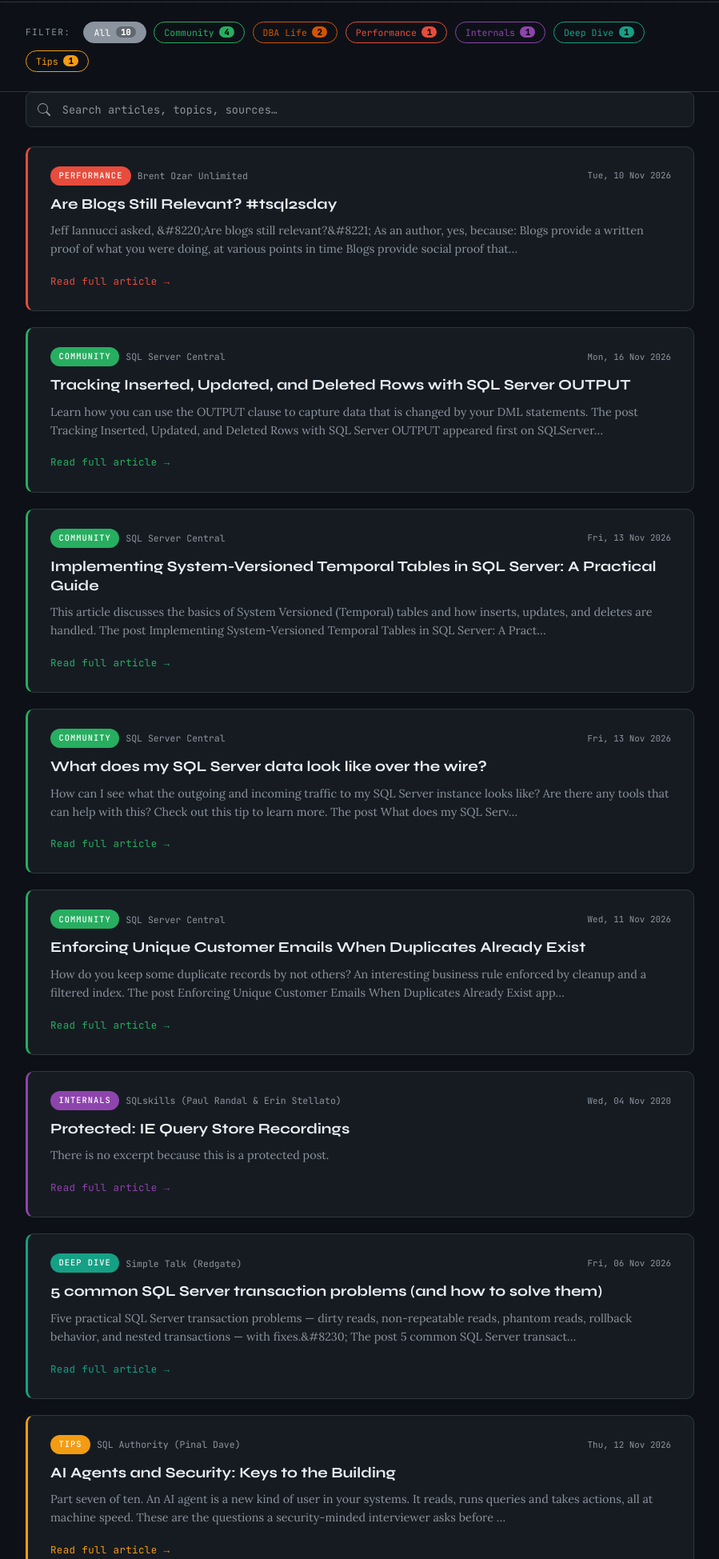
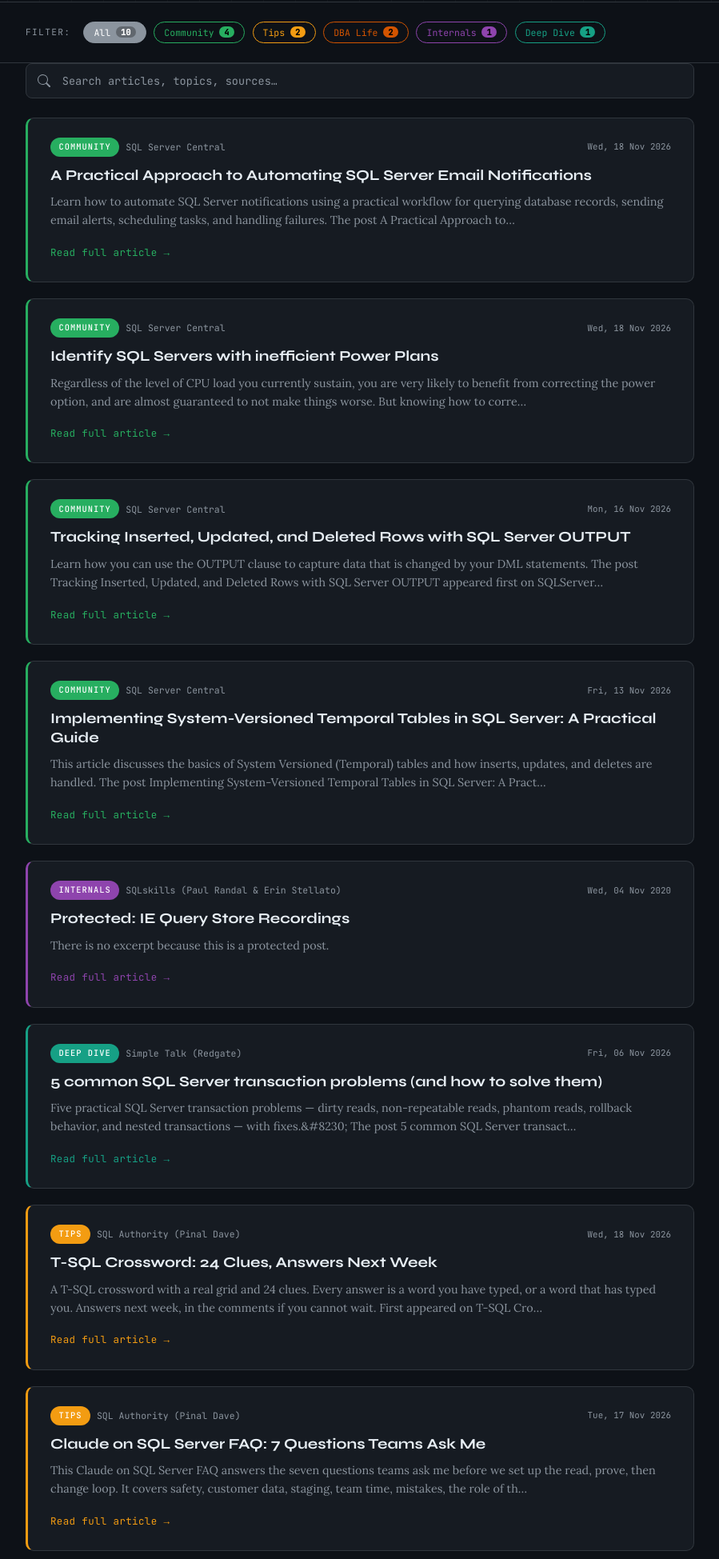
Before and after one commit to amanjaiswal240/SQL-Server-Digest, a plain HTML site: page site/index.html in a window 1280 px wide. Shown: the part 434-2383 px from the top of the page at 80% size, without its empty margins (190-1089 px from the left). Drawn offline with Linux system fonts and the light colour scheme.

Commit message:
chore: daily digest refresh 2026-11-18 07:49 UTC

```diff
--- a/site/index.html
+++ b/site/index.html
@@ -375,7 +375,7 @@
         <span class="stat-num">10</span>
         <span class="stat-label">Trusted Sources</span>
       </div>
-      <p class="updated">Updated <span>November 17, 2026 — 08:16 UTC</span></p>
+      <p class="updated">Updated <span>November 18, 2026 — 07:49 UTC</span></p>
     </div>
   </div>
 </header>
@@ -386,7 +386,7 @@
   <button class="filter-btn active" data-tag="all" style="--c:#8b949e">
     All <span>10</span>
   </button>
-  <button class="filter-btn" data-tag="Community" style="--c:#27ae60">Community <span>4</span></button><button class="filter-btn" data-tag="DBA Life" style="--c:#d35400">DBA Life <span>2</span></button><button class="filter-btn" data-tag="Performance" style="--c:#e74c3c">Performance <span>1</span></button><button class="filter-btn" data-tag="Internals" style="--c:#8e44ad">Internals <span>1</span></button><button class="filter-btn" data-tag="Deep Dive" style="--c:#16a085">Deep Dive <span>1</span></button><button class="filter-btn" data-tag="Tips" style="--c:#f39c12">Tips <span>1</span></button>
+  <button class="filter-btn" data-tag="Community" style="--c:#27ae60">Community <span>4</span></button><button class="filter-btn" data-tag="Tips" style="--c:#f39c12">Tips <span>2</span></button><button class="filter-btn" data-tag="DBA Life" style="--c:#d35400">DBA Life <span>2</span></button><button class="filter-btn" data-tag="Internals" style="--c:#8e44ad">Internals <span>1</span></button><button class="filter-btn" data-tag="Deep Dive" style="--c:#16a085">Deep Dive <span>1</span></button>
 </div>
 
 <!-- SEARCH -->
@@ -403,21 +403,36 @@
 <!-- ARTICLES -->
 <main class="feed" id="js-feed">
 
-    <article class="card" style="--accent:#e74c3c" data-index="0">
+    <article class="card" style="--accent:#27ae60" data-index="0">
       <div class="card-top">
-        <span class="tag" style="background:#e74c3c">Performance</span>
-        <span class="source">Brent Ozar Unlimited</span>
-        <span class="pub-date">Tue, 10 Nov 2026</span>
+        <span class="tag" style="background:#27ae60">Community</span>
+        <span class="source">SQL Server Central</span>
+        <span class="pub-date">Wed, 18 Nov 2026</span>
       </div>
-      <h2><a href="https://www.brentozar.com/archive/2026/11/are-blogs-still-relevant-tsql2sday/" target="_blank" rel="noopener">Are Blogs Still Relevant? #tsql2sday</a></h2>
-      <p class="excerpt">Jeff Iannucci asked, &amp;#8220;Are blogs still relevant?&amp;#8221; As an author, yes, because: Blogs provide a written proof of what you were doing, at various points in time Blogs provide social proof that…</p>
+      <h2><a href="https://www.sqlservercentral.com/articles/a-practical-approach-to-automating-sql-server-email-notifications" target="_blank" rel="noopener">A Practical Approach to Automating SQL Server Email Notifications</a></h2>
+      <p class="excerpt">Learn how to automate SQL Server notifications using a practical workflow for querying database records, sending email alerts, scheduling tasks, and handling failures.
+The post A Practical Approach to…</p>
 
-      <a class="read-link" href="https://www.brentozar.com/archive/2026/11/are-blogs-still-relevant-tsql2sday/" target="_blank" rel="noopener">
+      <a class="read-link" href="https://www.sqlservercentral.com/articles/a-practical-approach-to-automating-sql-server-email-notifications" target="_blank" rel="noopener">
         Read full article →
       </a>
     </article>
 
     <article class="card" style="--accent:#27ae60" data-index="1">
+      <div class="card-top">
+        <span class="tag" style="background:#27ae60">Community</span>
+        <span class="source">SQL Server Central</span>
+        <span class="pub-date">Wed, 18 Nov 2026</span>
+      </div>
+      <h2><a href="https://www.sqlservercentral.com/articles/identify-sql-servers-with-inefficient-power-plans" target="_blank" rel="noopener">Identify SQL Servers with inefficient Power Plans</a></h2>
+      <p class="excerpt">Regardless of the level of CPU load you currently sustain, you are very likely to benefit from correcting the power option, and are almost guaranteed to not make things worse. But knowing how to corre…</p>
+
+      <a class="read-link" href="https://www.sqlservercentral.com/articles/identify-sql-servers-with-inefficient-power-plans" target="_blank" rel="noopener">
+        Read full article →
+      </a>
+    </article>
+
+    <article class="card" style="--accent:#27ae60" data-index="2">
       <div class="card-top">
         <span class="tag" style="background:#27ae60">Community</span>
         <span class="source">SQL Server Central</span>
@@ -432,7 +447,7 @@ The post Tracking Inserted, Updated, and Deleted Rows with SQL Server OUTPUT app
       </a>
     </article>
 
-    <article class="card" style="--accent:#27ae60" data-index="2">
+    <article class="card" style="--accent:#27ae60" data-index="3">
       <div class="card-top">
         <span class="tag" style="background:#27ae60">Community</span>
         <span class="source">SQL Server Central</span>
@@ -447,37 +462,7 @@ The post Implementing System-Versioned Temporal Tables in SQL Server: A Pract…
       </a>
     </article>
 
-    <article class="card" style="--accent:#27ae60" data-index="3">
-      <div class="card-top">
-        <span class="tag" style="background:#27ae60">Community</span>
-        <span class="source">SQL Server Central</span>
-        <span class="pub-date">Fri, 13 Nov 2026</span>
-      </div>
-      <h2><a href="https://www.sqlservercentral.com/articles/what-does-my-sql-server-data-look-like-over-the-wire" target="_blank" rel="noopener">What does my SQL Server data look like over the wire?</a></h2>
-      <p class="excerpt">How can I see what the outgoing and incoming traffic to my SQL Server instance looks like? Are there any tools that can help with this? Check out this tip to learn more.
-The post What does my SQL Serv…</p>
-
-      <a class="read-link" href="https://www.sqlservercentral.com/articles/what-does-my-sql-server-data-look-like-over-the-wire" target="_blank" rel="noopener">
-        Read full article →
-      </a>
-    </article>
-
-    <article class="card" style="--accent:#27ae60" data-index="4">
-      <div class="card-top">
-        <span class="tag" style="background:#27ae60">Community</span>
-        <span class="source">SQL Server Central</span>
-        <span class="pub-date">Wed, 11 Nov 2026</span>
-      </div>
-      <h2><a href="https://www.sqlservercentral.com/articles/enforcing-unique-customer-emails-when-duplicates-already-exist" target="_blank" rel="noopener">Enforcing Unique Customer Emails When Duplicates Already Exist</a></h2>
-      <p class="excerpt">How do you keep some duplicate records by not others? An interesting business rule enforced by cleanup and a filtered index.
-The post Enforcing Unique Customer Emails When Duplicates Already Exist app…</p>
-
-      <a class="read-link" href="https://www.sqlservercentral.com/articles/enforcing-unique-customer-emails-when-duplicates-already-exist" target="_blank" rel="noopener">
-        Read full article →
-      </a>
-    </article>
-
-    <article class="card" style="--accent:#8e44ad" data-index="5">
+    <article class="card" style="--accent:#8e44ad" data-index="4">
       <div class="card-top">
         <span class="tag" style="background:#8e44ad">Internals</span>
         <span class="source">SQLskills (Paul Randal &amp; Erin Stellato)</span>
@@ -491,7 +476,7 @@ The post Enforcing Unique Customer Emails When Duplicates Already Exist app…</
       </a>
     </article>
 
-    <article class="card" style="--accent:#16a085" data-index="6">
+    <article class="card" style="--accent:#16a085" data-index="5">
       <div class="card-top">
         <span class="tag" style="background:#16a085">Deep Dive</span>
         <span class="source">Simple Talk (Redgate)</span>
@@ -506,16 +491,31 @@ The post 5 common SQL Server transact…</p>
       </a>
     </article>
 
+    <article class="card" style="--accent:#f39c12" data-index="6">
+      <div class="card-top">
+        <span class="tag" style="background:#f39c12">Tips</span>
+        <span class="source">SQL Authority (Pinal Dave)</span>
+        <span class="pub-date">Wed, 18 Nov 2026</span>
+      </div>
+      <h2><a href="https://blog.sqlauthority.com/2026/11/18/tsql-crossword/" target="_blank" rel="noopener">T-SQL Crossword: 24 Clues, Answers Next Week</a></h2>
+      <p class="excerpt">A T-SQL crossword with a real grid and 24 clues. Every answer is a word you have typed, or a word that has typed you. Answers next week, in the comments if you cannot wait.
+First appeared on T-SQL Cro…</p>
+
+      <a class="read-link" href="https://blog.sqlauthority.com/2026/11/18/tsql-crossword/" target="_blank" rel="noopener">
+        Read full article →
+      </a>
+    </article>
+
     <article class="card" style="--accent:#f39c12" data-index="7">
       <div class="card-top">
         <span class="tag" style="background:#f39c12">Tips</span>
         <span class="source">SQL Authority (Pinal Dave)</span>
-        <span class="pub-date">Thu, 12 Nov 2026</span>
+        <span class="pub-date">Tue, 17 Nov 2026</span>
       </div>
-      <h2><a href="https://blog.sqlauthority.com/2026/11/12/ai-agents-and-security-interview-questions/" target="_blank" rel="noopener">AI Agents and Security: Keys to the Building</a></h2>
-      <p class="excerpt">Part seven of ten. An AI agent is a new kind of user in your systems. It reads, runs queries and takes actions, all at machine speed. These are the questions a security-minded interviewer asks before …</p>
+      <h2><a href="https://blog.sqlauthority.com/2026/11/17/claude-on-sql-server-faq-7-questions-teams-ask-me/" target="_blank" rel="noopener">Claude on SQL Server FAQ: 7 Questions Teams Ask Me</a></h2>
+      <p class="excerpt">This Claude on SQL Server FAQ answers the seven questions teams ask me before we set up the read, prove, then change loop. It covers safety, customer data, staging, team time, mistakes, the role of th…</p>
 
-      <a class="read-link" href="https://blog.sqlauthority.com/2026/11/12/ai-agents-and-security-interview-questions/" target="_blank" rel="noopener">
+      <a class="read-link" href="https://blog.sqlauthority.com/2026/11/17/claude-on-sql-server-faq-7-questions-teams-ask-me/" target="_blank" rel="noopener">
         Read full article →
       </a>
     </article>
```
Also changed, not shown: site/articles_history.json.
